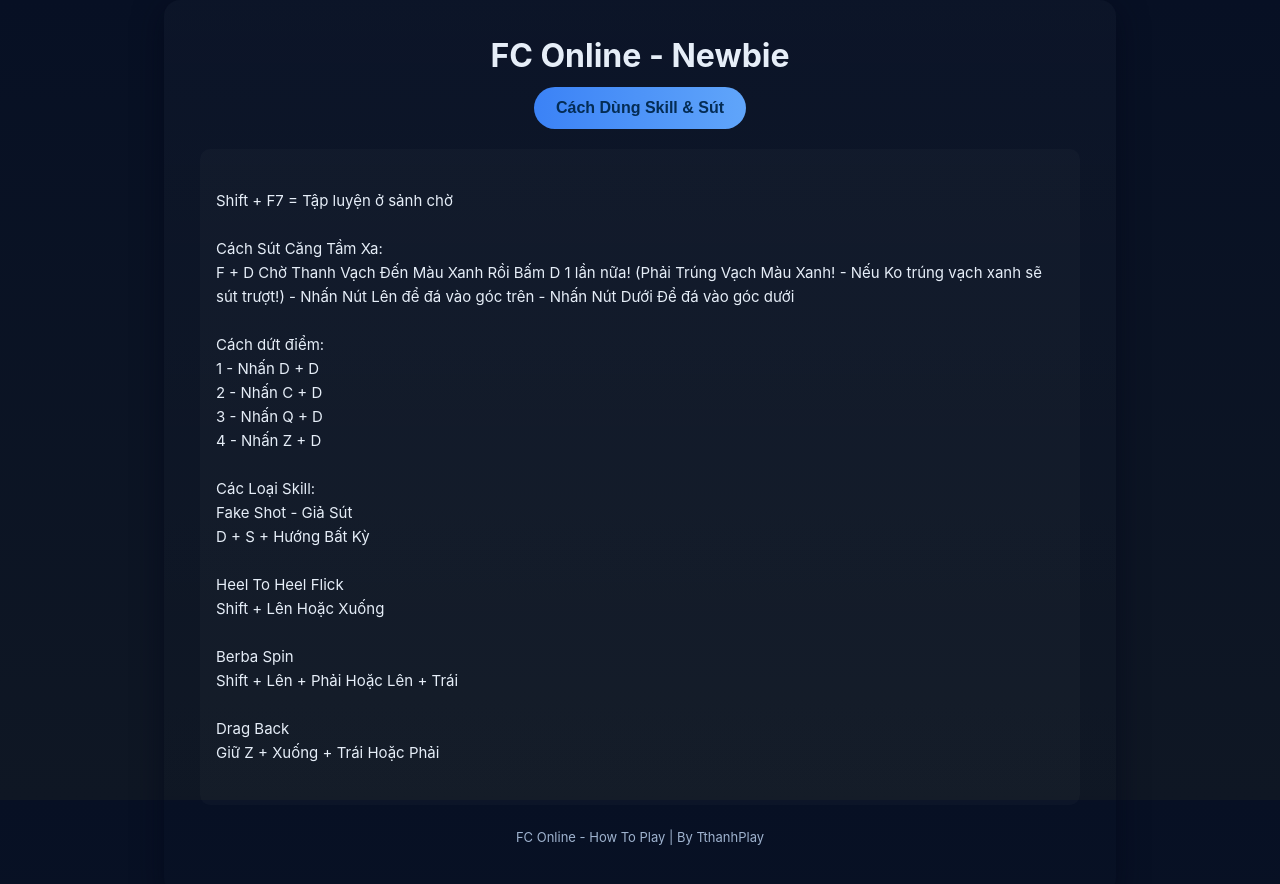
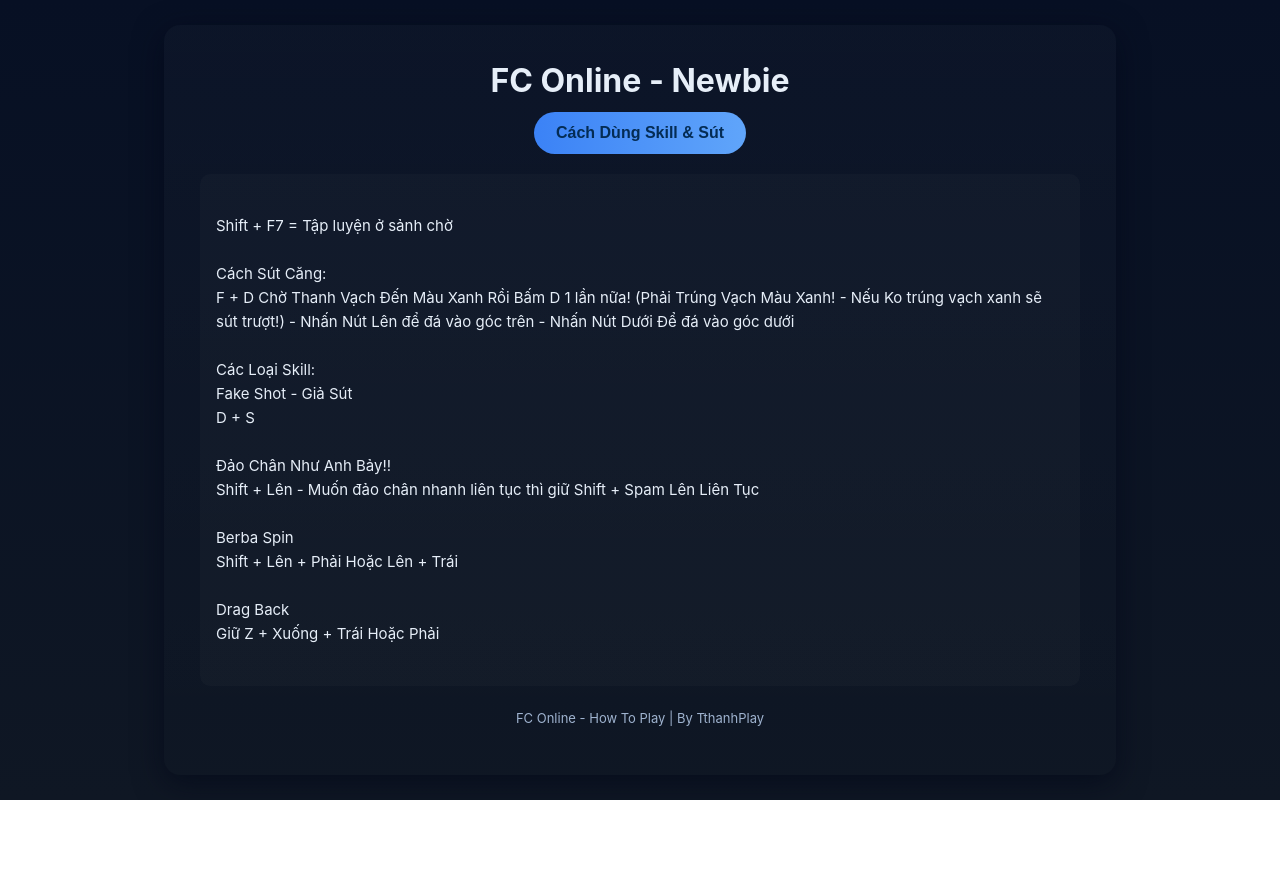
Before and after one commit to SadoXTeam/SadoXTeam.github.io, a plain HTML site: page index.html in a window 1280 px wide. Both pictures are taken after a click on the button "Cách Dùng Skill & Sút". After the commit the page ends 800 px from the top, so only its background shows below. Drawn offline with Linux system fonts and the light colour scheme.

Commit message:
Update index.html

```diff
--- a/index.html
+++ b/index.html
@@ -25,21 +25,15 @@
     <div id="guide" class="content">
 Shift + F7 = Tập luyện ở sảnh chờ
 
-Cách Sút Căng Tầm Xa:
+Cách Sút Căng:
 F + D Chờ Thanh Vạch Đến Màu Xanh Rồi Bấm D 1 lần nữa! (Phải Trúng Vạch Màu Xanh! - Nếu Ko trúng vạch xanh sẽ sút trượt!) - Nhấn Nút Lên để đá vào góc trên - Nhấn Nút Dưới Để đá vào góc dưới
-
-Cách dứt điểm:
-1 - Nhấn D + D
-2 - Nhấn C + D
-3 - Nhấn Q + D
-4 - Nhấn Z + D
 
 Các Loại Skill:
 Fake Shot - Giả Sút
-D + S + Hướng Bất Kỳ
+D + S
 
-Heel To Heel Flick
-Shift + Lên Hoặc Xuống
+Đảo Chân Như Anh Bảy!!
+Shift + Lên - Muốn đảo chân nhanh liên tục thì giữ Shift + Spam Lên Liên Tục
 
 Berba Spin
 Shift + Lên + Phải Hoặc Lên + Trái
```
